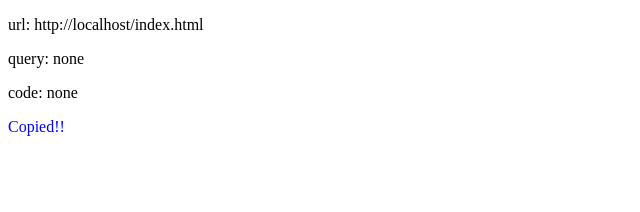
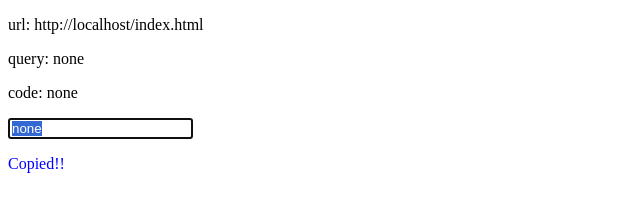
Before and after one commit to bright791/bright791.github.io, a plain HTML site: page index.html in a window 1280 px wide. Shown: the whole page, without its empty margins (0-640 px from the left). Drawn offline with Linux system fonts and the light colour scheme.

Commit message:
Update index.html

```diff
--- a/index.html
+++ b/index.html
@@ -30,7 +30,7 @@
         copyTarget.value = code;
         copyTarget.select();
         document.execCommand("copy");
-        document.body.removeChild(copyTarget);
+        //document.body.removeChild(copyTarget);
         document.querySelector("#show").style = "color:blue";
       }
     </script>
@@ -38,7 +38,7 @@
     <p id="url">url: </p>
     <p id="query">query: </p>
     <p id="code">code: </p>
-    <input id="copyThis" type="hidden" value="">
+    <input id="copyThis" type="input" value="">
     <p id="show" sytle="display:none;">Copied!!</p>
   </body>
 </html>
```
